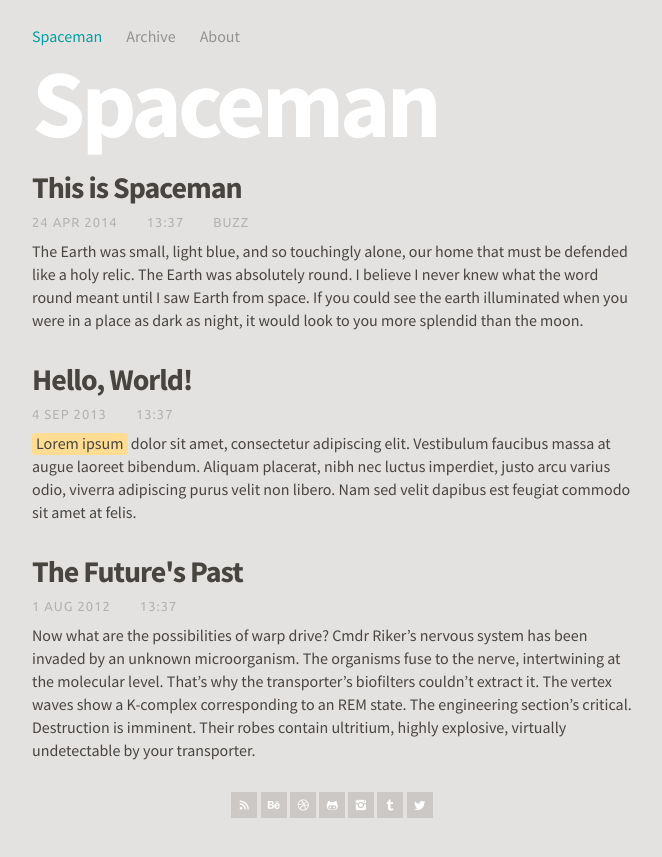
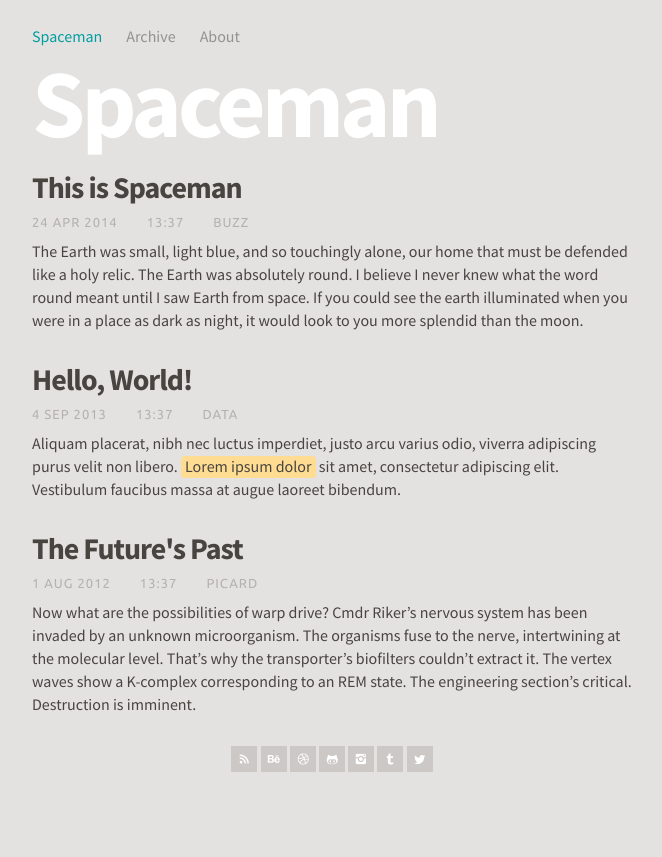
Before and after one commit to lucianmarin/spaceman, a Jekyll site: the page built from index.html, in a window 1280 px wide. Shown: the top 857 px of the page, without its empty margins (308-970 px from the left). Built offline with Jekyll 4.4.1, drawn with Linux system fonts in a browser that asks for light colours.

Commit message:
add post authors

```diff
--- a/_config.yml
+++ b/_config.yml
@@ -1,6 +1,6 @@
 # site details
 name: Spaceman
-description: Spaceman is a Jekyll theme
+description: Spaceman is the default Jekyll theme
 url: http://lucianmarin.com/spaceman/
 
 # social profiles
--- a/_posts/2012-08-01-future-past.md
+++ b/_posts/2012-08-01-future-past.md
@@ -2,9 +2,10 @@
 layout:     post
 date:       2012-08-01 13:37
 title:      "The Future's Past"
+author:     Picard
 ---
 
-Now what are the possibilities of warp drive? Cmdr Riker's nervous system has been invaded by an unknown microorganism. The organisms fuse to the nerve, intertwining at the molecular level. That's why the transporter's biofilters couldn't extract it. The vertex waves show a K-complex corresponding to an REM state. The engineering section's critical. Destruction is imminent. Their robes contain ultritium, highly explosive, virtually undetectable by your transporter.
+Now what are the possibilities of warp drive? Cmdr Riker's nervous system has been invaded by an unknown microorganism. The organisms fuse to the nerve, intertwining at the molecular level. That's why the transporter's biofilters couldn't extract it. The vertex waves show a K-complex corresponding to an REM state. The engineering section's critical. Destruction is imminent.
 
 Communication is not possible. The shuttle has no power. Using the gravitational pull of a star to slingshot back in time? We are going to Starbase Montgomery for Engineering consultations prompted by minor read-out anomalies. Probes have recorded unusual levels of geological activity in all five planetary systems. Assemble a team. Look at records of the Drema quadrant. Would these scans detect artificial transmissions as well as natural signals?
 
--- a/_posts/2013-09-04-hello-world.md
+++ b/_posts/2013-09-04-hello-world.md
@@ -2,9 +2,10 @@
 layout:     post
 date:       2013-09-04 13:37
 title:      "Hello, World!"
+author:     Data
 ---
 
-[Lorem ipsum](http://en.wikipedia.org/wiki/Lorem_ipsum) dolor sit amet, consectetur adipiscing elit. Vestibulum faucibus massa at augue laoreet bibendum. Aliquam placerat, nibh nec luctus imperdiet, justo arcu varius odio, viverra adipiscing purus velit non libero. Nam sed velit dapibus est feugiat commodo sit amet at felis.
+Aliquam placerat, nibh nec luctus imperdiet, justo arcu varius odio, viverra adipiscing purus velit non libero. [Lorem ipsum dolor](http://en.wikipedia.org/wiki/Lorem_ipsum) sit amet, consectetur adipiscing elit. Vestibulum faucibus massa at augue laoreet bibendum.
 
 Donec mollis, augue nec aliquam placerat, mi augue hendrerit sem, a congue velit lacus in lectus. Nullam molestie dolor at augue convallis, imperdiet pharetra nibh dapibus. Curabitur sit amet imperdiet leo. Pellentesque habitant morbi tristique senectus et netus et malesuada fames ac turpis egestas. Vivamus ac pulvinar orci.
 
--- a/index.html
+++ b/index.html
@@ -1,6 +1,6 @@
 ---
 layout:     default
-title:      Jekyll theme
+title:      Spaceman
 subtitle:   Spaceman
 section:    index
 ---
```
Also changed, not shown: README.md.
